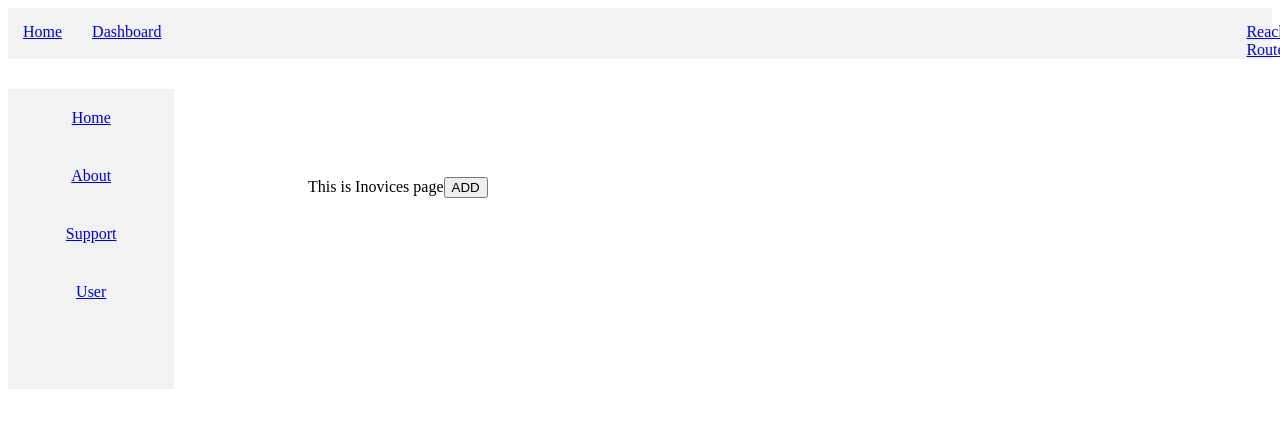
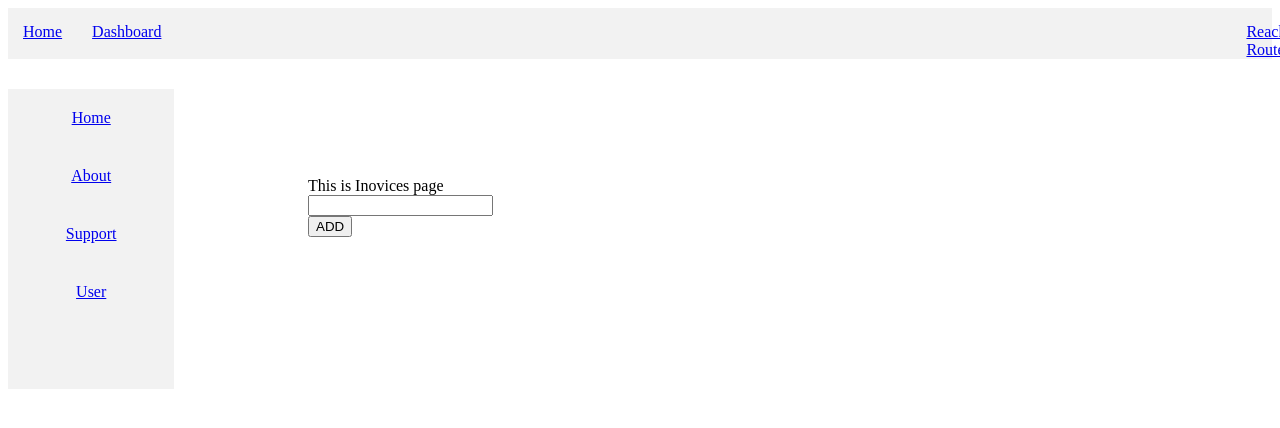
Before and after one commit to jinenab/reach-router, a React (Create React App) app: page /inovices in a window 1280 px wide. Shown: the top 428 px of the page. Built offline with nearby package versions, Linux system fonts and the light colour scheme.

Commit message:
add an input field on inovices's page

```diff
--- a/src/components/Invoice/inovice.js
+++ b/src/components/Invoice/inovice.js
@@ -4,11 +4,13 @@ function Inovice(){
     return(<div>
         <Match path="/inovice/:id">
 {
-    props =>props.match?
+    props  =>
       ( <div>
 
     This is Inovice page number : {props.match.id}
-          </div>) : ""
+    <br></br>
+
+          </div>)
 
     }
 
--- a/src/components/Invoices/inovices.js
+++ b/src/components/Invoices/inovices.js
@@ -2,16 +2,21 @@ import React, {Component} from "react"
 import { navigate } from "@reach/router"
 class Inovices extends Component{
  state={
-     id:0,
+     id:null,
  }
     render()
   {    const createInovice=()=>{
-return {id:this.state.id+1}
+return {id:this.state.id}
 }
       return(<div>
-         This is Inovices page
+         This is Inovices page <br></br>
+         <input type="number" onChange={(e)=>
+           this.setState({id:e.target.value})
+         }></input>
+         <br></br>
          <button value={this.state.id} onClick={async e => {
-                 const newInovice = await createInovice(e.target.value)
+                 const newInovice = await createInovice()
+                 this.setState({id:null})
             navigate(`inovice/${newInovice.id} `)
 
          }}>ADD</button>
```
